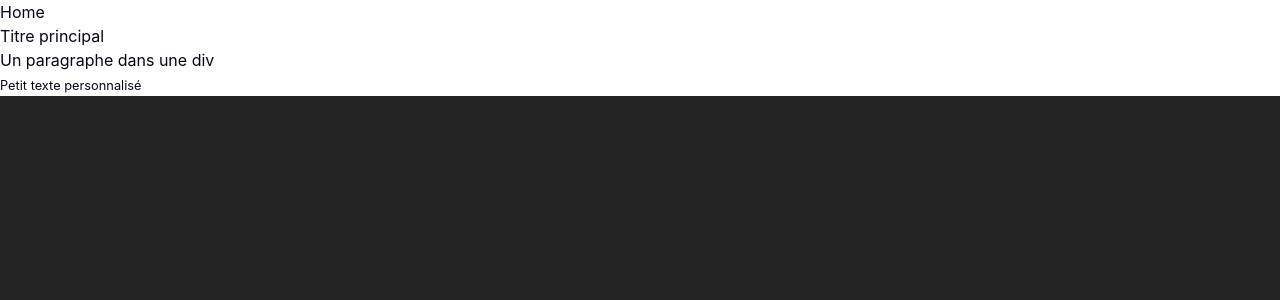
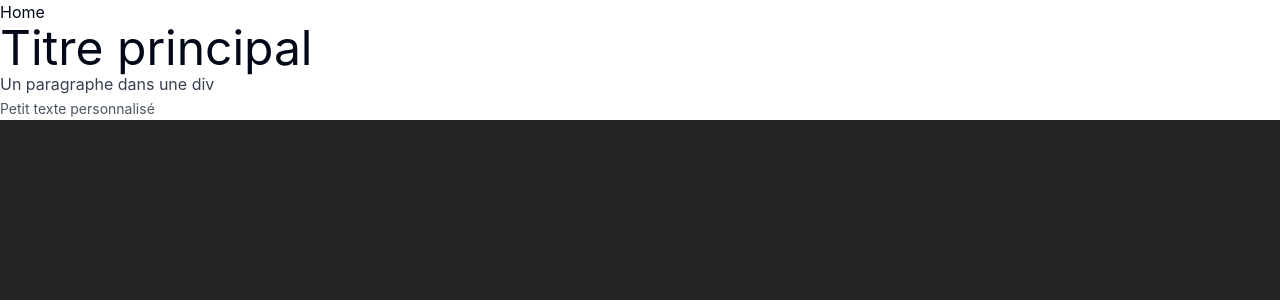
Before and after one commit to matthieuGravy/hm, a React (Vite) app: page / in a window 1280 px wide. Shown: the top 300 px of the page. Built offline with nearby package versions, Linux system fonts and the light colour scheme.

Commit message:
typography

```diff
--- a/src/components/common/Typography.tsx
+++ b/src/components/common/Typography.tsx
@@ -20,15 +20,15 @@ interface TypographyProps {
 }
 
 const variantClasses: Record<TypographyVariant, string> = {
-  h1: "ui-text-5xl ui-pb-12 ui-text-custom-header-dark-green",
-  h2: "ui-text-4xl ui-pb-10 ui-text-custom-header-dark-green",
-  h3: "ui-text-3xl ui-pb-8 ui-text-custom-header-dark-green",
-  h4: "ui-text-2xl ui-pb-6 ui-text-custom-header-dark-green",
-  h5: "ui-mb-3 ui-text-2xl ui-font-semibold ui-text-custom-header-dark-green",
-  h6: "ui-text-xl ui-pb-4 ui-text-custom-header-dark-green",
-  p: "ui-text-base ui-mb-4 ui-text-gray-700",
-  small: "ui-text-sm ui-text-gray-600",
-  label: "ui-text-sm ui-font-medium ui-text-gray-700",
+  h1: "text-5xl ui-pb-12",
+  h2: "text-4xl ui-pb-10 ",
+  h3: "text-3xl ui-pb-8 ",
+  h4: "text-2xl ui-pb-6 ",
+  h5: "mb-3 ui-text-2xl ui-font-semibold ",
+  h6: "text-xl ui-pb-4 ",
+  p: "text-base ui-mb-4 text-gray-700",
+  small: "text-sm text-gray-600",
+  label: "text-sm font-medium ui-text-gray-700",
 };
 
 const defaultElementMap: Record<
--- a/src/pages/Home/Home.tsx
+++ b/src/pages/Home/Home.tsx
@@ -1,4 +1,4 @@
-import { Typography } from "./../../components/common/Typography";
+import { Typography } from "@/components/common/Typography";
 
 export const Home = () => {
   return (
```
Also changed, not shown: tsconfig.app.json (+1 -6 lines), tsconfig.json (line endings or trailing spaces).
